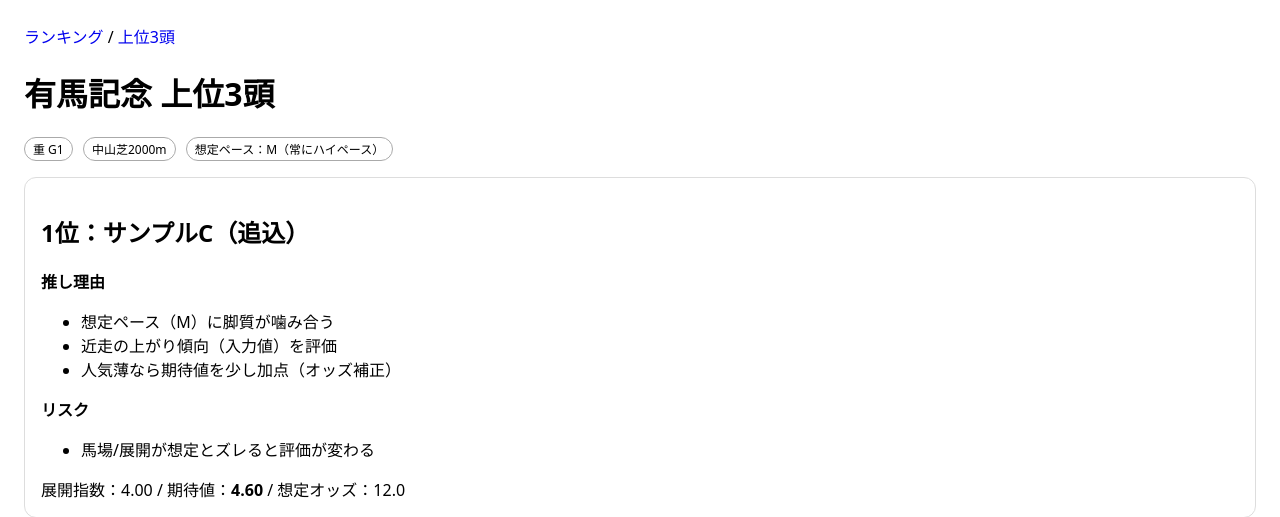
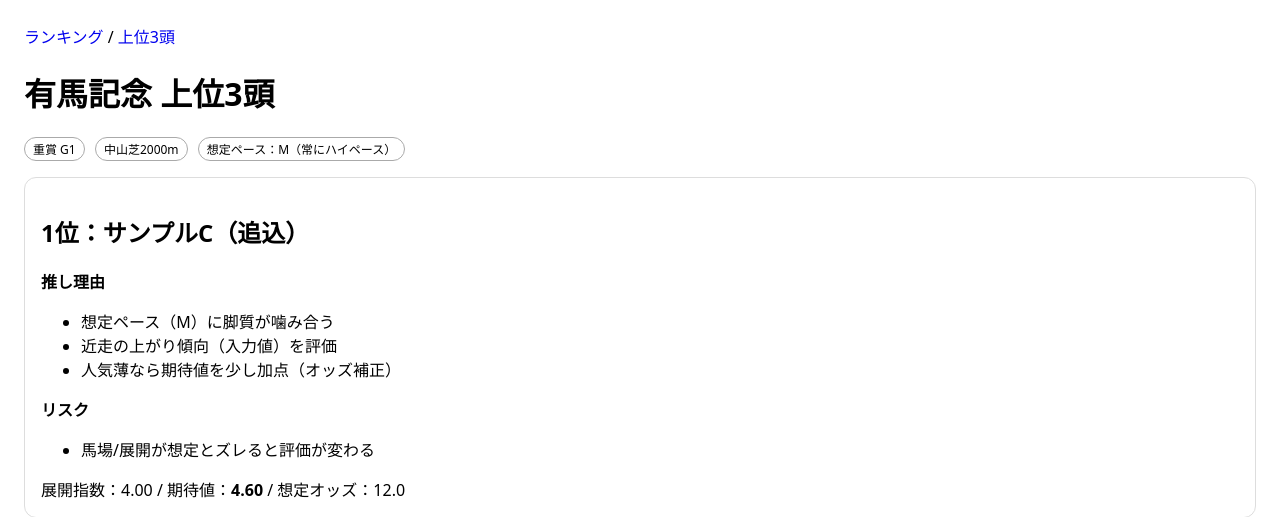
Before and after one commit to ikkaku000/keibasite, a Django app: page /top/ in a window 1280 px wide. Shown: the top 517 px of the page. Run offline with Django 5.2, Linux system fonts and the light colour scheme; data comes from the database, SQL or seed files in the repository.

Commit message:
03031500正常

```diff
--- a/keibaapp_1/templates/keibaapp_1/top3_mock.html
+++ b/keibaapp_1/templates/keibaapp_1/top3_mock.html
@@ -6,7 +6,7 @@
   <h1>{{ race.name }} 上位3頭</h1>
 
   <div class="meta">
-    <span class="badge">重 {{ race.grade }}</span>
+    <span class="badge">重賞 {{ race.grade }}</span>
     <span class="badge">{{ race.course }}</span>
     <span class="badge">想定ペース：{{ race.pace }}（{{ race.pace_comment }}）</span>
   </div>
```
